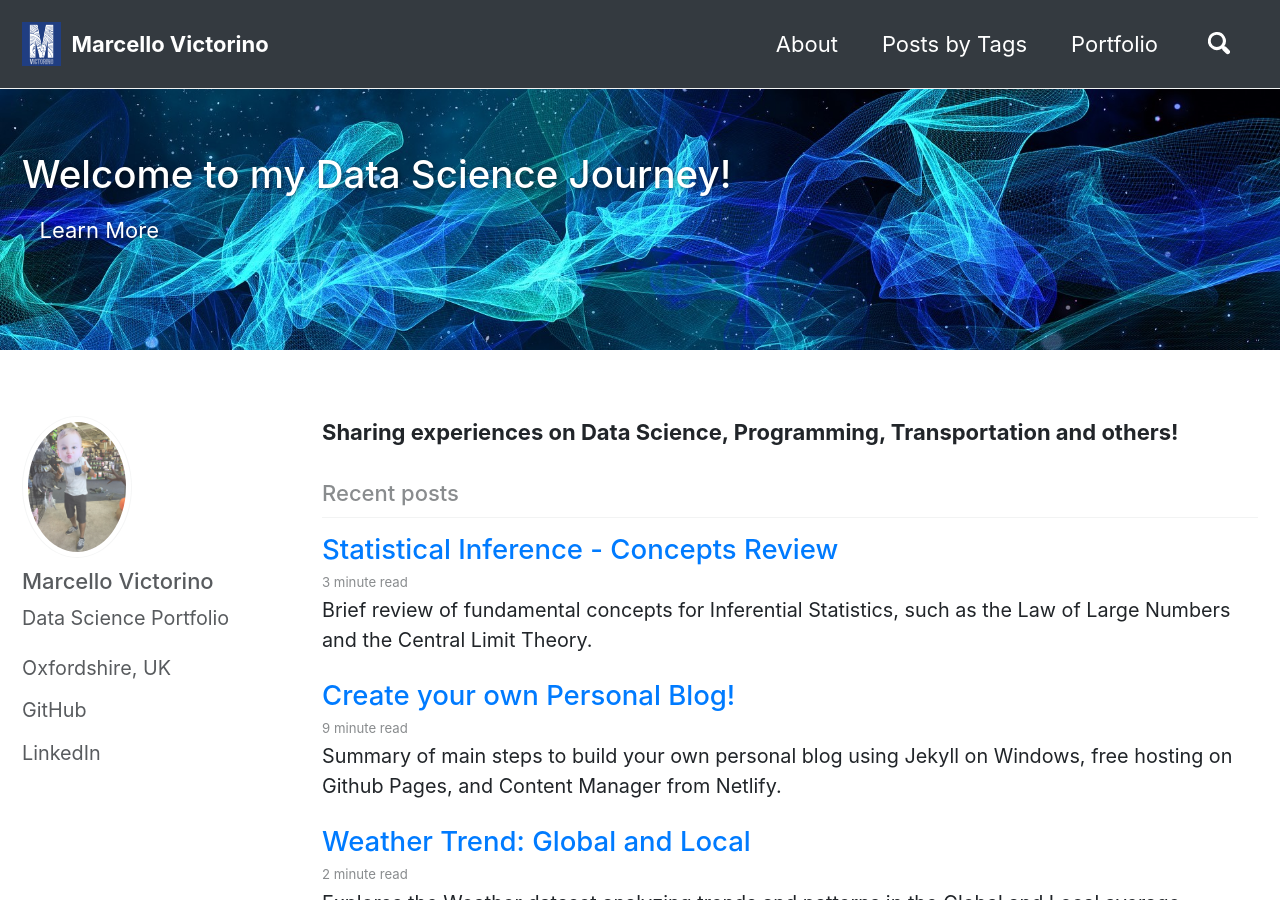
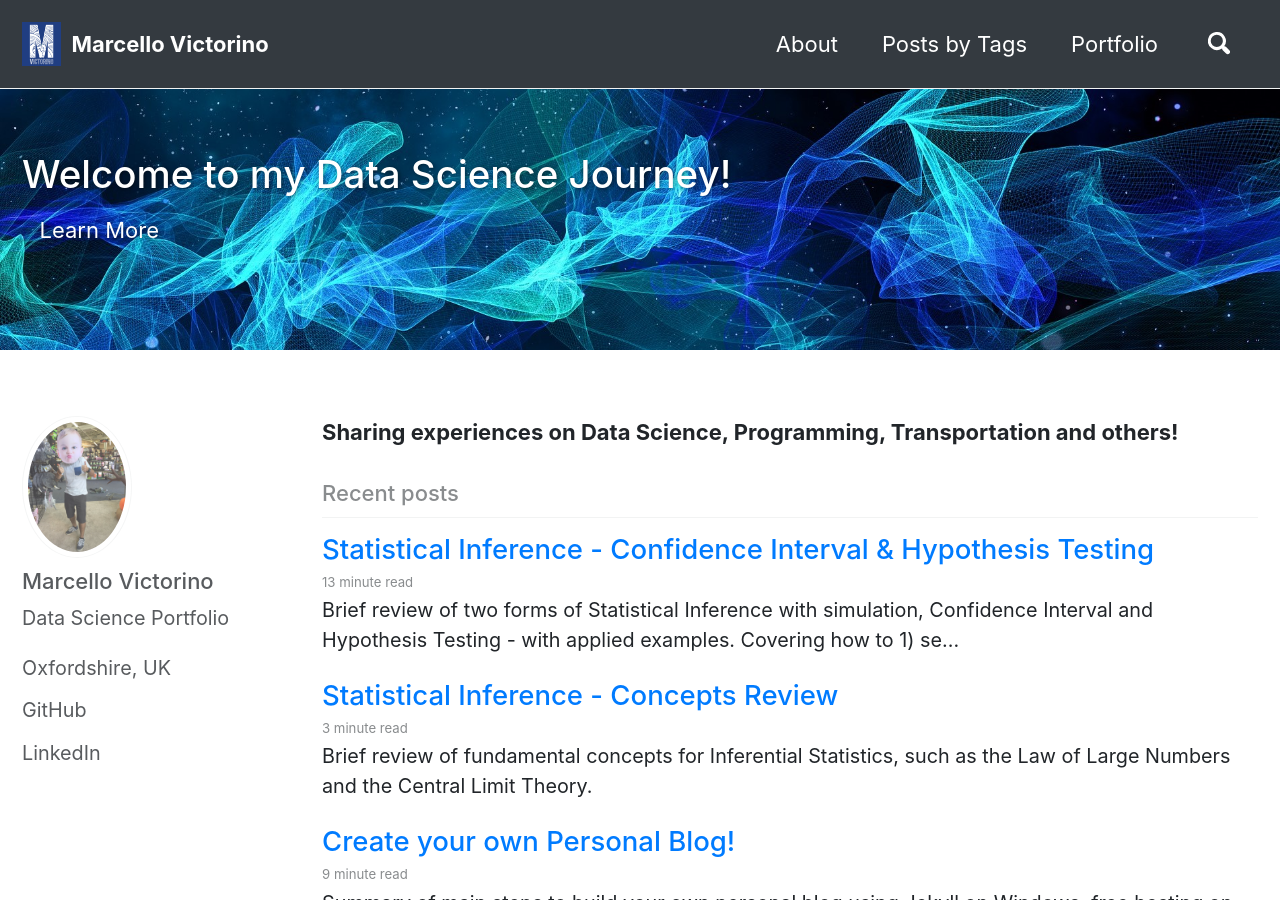
Before and after one commit to marcellovictorino/marcellovictorino.github.io, a Jekyll site: the page built from index.html, in a window 1280 px wide and 900 px high. Built offline with Jekyll 4.4.1, drawn with Linux system fonts in a browser that asks for light colours; cached includes are drawn as plain includes; a script that is not in the unit is left out; the list of posts is cut into pages by our own code; some of the changed lines change nothing that is shown.

Commit message:
post: Statistical Inference: CI + Hypothesis Test

````diff
--- a/_drafts/2019-03-27-Inference-Confidence-Interval-Hypothesis-Testing.md
+++ b/_posts/2019-03-27-Inference-Confidence-Interval-Hypothesis-Testing.md
@@ -3,7 +3,7 @@
 excerpt: Brief review of two forms of Statistical Inference with simulation, Confidence Interval and Hypothesis Testing - with applied examples. Covering how to 1) set up hypothesis; 2) one and two-tailed test; 3) interpreting the p-value; 4) danger of multiple tests and correction methods; 5) pitfalls of hypothesis testing; and 6) decision errors and confusion matrix.
 tags: [Data Analysis]
 categories: [Post]
-date: 2019-03-27 00:00:00 +0000
+date: 2019-03-28 00:00:00 +0000
 ---
 
 # Introduction
@@ -147,7 +147,7 @@
 Original Sample average height difference: 3.390 cm
 
 
-Checking the difference between the average height of both groups, we can see the mean of our Sampling Distribution (3.970 cm) closely approximates the actual  average height difference observed in the original sample (3.977 cm).
+Checking the difference between the average height of both groups, we can see the mean of our Sampling Distribution (3.394 cm) closely approximates the actual  average height difference observed in the original sample (3.390 cm).
 
 <br>
 ## Calculating Lower and Upper Bounds
@@ -186,16 +186,20 @@
 ## Interpretation
 Since the Confidence Interval does not contain (overlap) zero, there is evidence that suggests there is indeed a difference in the population height of those sub-groups. As a matter of fact, there is a substantial difference since the lower bound is far from zero.
 
->$$\implies$$ We have evidence to support that, on average, coffee drinkers are taller than those who do not drink coffee. We can infer, with 95% confidence, the average height difference is 4 cm with a margin of error of 2 cm.
+>$$\implies$$ We have evidence to support that, on average, coffee drinkers are taller than those who do not drink coffee. We can infer, with 95% confidence, the average height difference is 3.4 cm with a margin of error of 2.3 cm.
 
 + $$\uparrow$$ bigger sample size $$\therefore$$ $$\downarrow$$ narrower Confidence Interval width
 + **Margin of Error**: Confidence Interval width / 2
+
 
 <br>
 # Hypothesis Testing
 Another form of Inferential Statistics, helps to make better and data-informed decisions. This technique is vastly implemented in research, academia, and A/B testing.
 
-1. Translate research question into 2 clearly defined and competing hypothesis: $$H_0:$$ **Null** and $$H_1:$$ **Alternative**
+1. Translate research question into 2 clearly defined and competing hypothesis:
++ $$H_0:$$ **Null**
++ $$H_1:$$ **Alternative**
+
 2. Collect data (Experiment Design: ideal sample size, how long to conduct, consistency among control and experiment groups *etc.*) to evaluate both hypothesis.
 
 Also:
@@ -221,8 +225,8 @@
 + **Example 2**: The average height of coffee drinkers is different than non-coffee drinkers
     - Measurement: average height, $$\mu$$
 <div text-align:center>
-  $$H_0: Person = Innocent $$
-  $$H_1: Person \neq Innocent $$
+  $$H_0: \mu_{Coffee} = \mu_{NonCoffee} $$
+  $$H_1: \mu_{Coffee} \neq \mu_{NonCoffee} $$
 </div>
 
 
@@ -245,7 +249,7 @@
 
 
 + **Two-tailed test**: Used when we are interested in just testing if the Alternative is different
-<br>$$H_1 \neq 0$$
+<div text-align:center>$$H_1 \neq 0$$</div>
 
 {% include figure image_path="images\Inference-CI-Hypothesis-Testing\Significance Test.png"
 caption="Example of each possible Significance Test"
@@ -255,30 +259,31 @@
 
 Where:
 
-+ The Bell curve represents the distribution of all possible values, assuming the **Null** Hypotheses to be true/correct. The blue curve is drawn from the Null.
++ The Bell curve represents the distribution of all possible values, assuming the **Null** Hypotheses to be true/correct. The blue curve is drawn from the Null, with the mean value as <u>the closest value to the Null</u> (in this case, 0).
 
-+ The hashed area in red is the **p-value**, representing all values that actually support the **Alternative** Hypotheses ("equal or more extreme than").
++ The hashed area in red is the **p-value**, representing all values that actually support the **Alternative** Hypotheses ("equal or more extreme than"). Note how the hashed area `does not necessarily` starts from <u>the closest value to the Null</u> (in this case, 0).
 
 + The graphic seen above is the famous Probability Density Function (PDF). The area under this curve represents the probability, which cumulative sum varies between 0 and 1.
 
-Assuming the Null to be true/correct, we draw the blue bell-shaped curve. P-value is the area under this curve (probability) for values that are equal or more extreme than stated by the Alternative.
+Assuming the Null to be true/correct, we draw the blue bell-shaped curve. P-value is the area under this curve (probability) for values that are equal or more extreme than data supporting the Alternative.
 
 
 >$$\implies$$ **p-value**: probability of seeing data that actually supports the Alternative, assuming the Null to be true/correct.
 
 <br>
 ## Interpreting the p-value
-This is a [very hot topic](https://www.nature.com/articles/d41586-019-00857-9) involving hyped claims and the dismissal of possibly crucial effects, much due to the fact of using "significant results only" ($$p-value < \alpha$$) as a publishing criteria for peer-reviewed journals.
+This is a [very hot topic](https://www.nature.com/articles/d41586-019-00857-9), involving hyped claims and the dismissal of possibly crucial effects, much due to the fact of using "significant results only" ($$p-value < \alpha$$) as a publishing criteria on peer-reviewed journals.
 
 We never "accept" a Hypothesis, since there is always the chance of it being wrong - even if very small.
 
-Instead, we either **Reject** or **Fail to Reject** it:
-+ $$\downarrow$$ **Small p-value**: suggests the Null is not true. Rather, the statistics is likely to have come from a different distribution.
-+ $$\uparrow$$ **Big p-value**: no evidence to reject the Null
+Instead, we either **Reject** or **Fail to Reject** the Null:
++ $$\downarrow$$ **Small p-value**: we Reject the Null. Rather, the statistics is likely to have come from a different distribution.
++ $$\uparrow$$ **Big p-value**: we Fail to Reject the Null. It is indeed likely the observed statistic came from the distribution assuming the Null to be true.
 
 But what is *small* and *big* ?
 <br>
-The **p-value** is compared against $$\alpha$$, the rate of False Positives we are willing to accept.
+The **p-value** is compared against $$\alpha$$ (alpha), the rate of **False Positives** we are willing to accept.
+> **Note**: the concept of $$\alpha$$ and **False Positives** will be further explained in the Decision Errors section.
 
 <br>
 ## Danger of Multiple Tests
@@ -292,27 +297,36 @@
 + **Bonferroni**: $$\alpha^* = \frac{\alpha}{n}$$
     - The Type I error rate should be the desired $$\alpha$$, divided by the number of tests, $$n$$.
     - Example: if replicating the same experiment 20 times, each experiment corrected $$alpha^*$$ would be $$\frac{0.05}{20}$$ = 0.0025 (that means, 0.25% instead of the initial 5%).
-    - As illustrated in the example above, this method is **very conservative**. While it does minimize the rate of False Positives (making the findings more meaningful), it also fails to recognize actual significant differences. Hence, increasing Type II error (False Negatives), leading to a test with low **Power**.
+    - As illustrated in the example above, this method is **very conservative**. While it does minimize the rate of False Positives (making the findings more meaningful), it also fails to recognize actual significant differences. Which increases the amount of Type II error (False Negatives), leading to a test with low **Power**.
 
 
 + **Holm-Bonferroni**: recommended approach
     - Less conservative, this adaptation from the Bonferroni method presents a better trade-off between Type I and II errors.
     - It consist of a simple but tricky to explain algorithm. See [this Wikipedia](https://en.wikipedia.org/wiki/Holm%E2%80%93Bonferroni_method) for detailed explanation.
-    - I personally created a Python function to implement this method. It receives a list of the identification of the test/metric/experiment, and another with the respective p-value of each individual test/experiment. The output is a list of all tests that have evidence to Reject the Null; and another one with the remaining, where we Fail to Reject the Null.
+    - I personally created a Python function to implement this method. It receives a list of the identification of the test/metric/experiment, and another with the respective p-value of each individual test/experiment. The output is a list of all tests that have evidence to Reject the Null; and another one with the remaining, where we Fail to Reject the Null. *The code can be found in the A/B Testing post.*
 
 <br>
 ## Pitfalls
 1. When interpreting statistical significance results, we assume the **sample** is truly representative of the **Population** of interest.
-    - It is important to watch out for **Response Bias**, when only a specific segment of the population is captured in the sample
+    - It is important to watch out for **Response Bias**, when only a specific segment of the population is captured in the sample.
     - Example: people against a bill (or project) are more likely to attend a Public Hearing to manifest their opinion than those in favor.
 <br><br>
 2. With large enough sample size, hypothesis testing leads to even the smallest differences being considered as statistically significant.
-    - Hence, it is important to be aware of Practical Significance as well, considering extraneous factors such as: cost, time *etc.*
-    - Example: a small improvement in the manufacturing process - even if statistically significant - might not be worth the cost, time, and effort to implement it.
+    - Hence, it is important to be aware of **Practical Significance** as well, taking into consideration extraneous factors such as: cost, time *etc.*
+    - Example: a small improvement in the manufacturing process - even if statistically significant - might not be worth the cost, time, and/or effort to implement it.
 
 <br>
-## Decision Errors (False Positive & False Negatives)
-Whenever making decisions without knowing the correct answer, we can face 4 different outcomes. Enters the **Confusion Matrix**:
+## Decision Errors (False Positives & False Negatives)
+Whenever making decisions without knowing the correct answer, we can face 4 different outcomes:
++ **Correct**:
+  - True Positives
+  - True Negatives
+
++ **Wrong**:
+  - False Positives
+  - False Negatives
+
+Enters the **Confusion Matrix**:
 
 {% include figure image_path="images\Inference-CI-Hypothesis-Testing\confusion-matrix.PNG"
 caption="The famous Confusion Matrix"
@@ -328,13 +342,14 @@
     - Probability of committing a Type II error is represented by $$\beta$$
     - Not committing it ($$1 - \beta$$) is known as the **Power** of the test
 
+<br>
 Common values used in practice are:
 + **Significance Level** ($$\alpha$$) = 5%
 + **Test Power** ($$1 - \beta$$)= 80%
 
 Differentiating between Type I (False Positive) and Type II (False Negative) errors can be confusing... until you see this image:
 {% include figure image_path="images\Inference-CI-Hypothesis-Testing\decision-errors2.jpg"
-caption="Illustration of the difference between Type 1 and Type 2 errors."
+caption="Illustration of the difference between Type 1 (False Positive) and Type 2 (False Negative) errors."
 alt="Illustration of the difference between Type 1 and Type 2 errors" %}
 
 <br>
@@ -469,7 +484,7 @@
 > **Interpretation:**
 With such a high p-value (0.94), we **Fail to Reject** the Null Hypotheses. Suggesting the average height of coffee drinkers is equal or lesser than 175 cm.
 
-It looks like the statistic of interest (sample mean) does come from a Normal Distribution centered around 175 and with the Standard Deviation from the Sampling Distribution.
+It looks like the statistic of interest (sample mean) does come from a Normal Distribution centered around 175 (closest value to the Null) and with the Standard Deviation from the Sampling Distribution.
 
 <br>
 ## Example 2
@@ -519,8 +534,8 @@
 print(f'Null Mean: {null_mean:.2f} cm')
 ```
 
-Sample Mean: 173.02 cm
-Null Mean: 175.00 cm
+Sample Mean: 173.02 cm <br>
+Null Mean: 175.00 cm (closest value to the Null)
 
 
 Since the Sample Mean is smaller than the Null:
@@ -551,3 +566,8 @@
 Since the p-value (0.001) is lesser than $$\alpha$$ (0.05), we have evidence to **Reject** the Null Hypotheses, suggesting - with 95% of confidence - that the average height of coffee drinkers is indeed **different** than 175 cm.
 
 As a sanity check, this result supports the conclusion from the previous test, where we had evidence suggesting the average height of coffee drinkers to be lesser than 175 cm.
+
+## Main Takeaways
+Note how Hypothesis Testing results does not provide a definitive answer. We merely Reject or Fail to Reject the Null Hypothesis. Hence, translating the research question into the hypothesis to be tested is the critical step for this Inference method.
+
+Also, Confidence Interval and Hypothesis Testing only allow to make observations over a Population Parameter. In order to make decisions on the individual level, one should use Machine Learning methods such as Regression and Classification (to be covered in the next post!).
````
